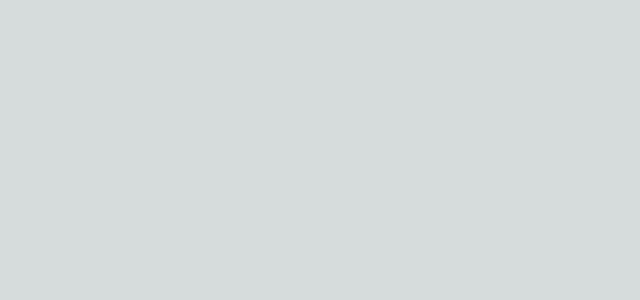
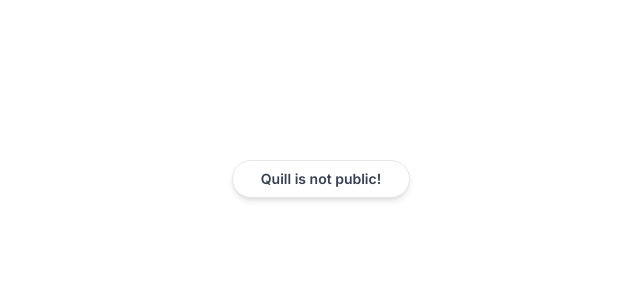
Before and after one commit to uuuuooii/quill, a Next.js app: page / in a window 1280 px wide. Shown: the top 300 px of the page, without its empty margins (319-959 px from the left). Built offline with nearby package versions, Linux system fonts and the light colour scheme.

Commit message:
Update: tailwind 재사용코드

```diff
--- a/src/app/globals.css
+++ b/src/app/globals.css
@@ -2,26 +2,49 @@
 @tailwind components;
 @tailwind utilities;
 
-:root {
-  --foreground-rgb: 0, 0, 0;
-  --background-start-rgb: 214, 219, 220;
-  --background-end-rgb: 255, 255, 255;
-}
+@layer base {
+  :root {
+    --background: 0 0% 100%;
+    --foreground: 222.2 84% 4.9%;
+    --card: 0 0% 100%;
+    --card-foreground: 222.2 84% 4.9%;
+    --popover: 0 0% 100%;
+    --popover-foreground: 222.2 84% 4.9%;
+    --primary: 221.2 83.2% 53.3%;
+    --primary-foreground: 210 40% 98%;
+    --secondary: 210 40% 96.1%;
+    --secondary-foreground: 222.2 47.4% 11.2%;
+    --muted: 210 40% 96.1%;
+    --muted-foreground: 215.4 16.3% 46.9%;
+    --accent: 210 40% 96.1%;
+    --accent-foreground: 222.2 47.4% 11.2%;
+    --destructive: 0 84.2% 60.2%;
+    --destructive-foreground: 210 40% 98%;
+    --border: 214.3 31.8% 91.4%;
+    --input: 214.3 31.8% 91.4%;
+    --ring: 221.2 83.2% 53.3%;
+    --radius: 0.5rem;
+  }
 
-@media (prefers-color-scheme: dark) {
-  :root {
-    --foreground-rgb: 255, 255, 255;
-    --background-start-rgb: 0, 0, 0;
-    --background-end-rgb: 0, 0, 0;
+  .dark {
+    --background: 222.2 84% 4.9%;
+    --foreground: 210 40% 98%;
+    --card: 222.2 84% 4.9%;
+    --card-foreground: 210 40% 98%;
+    --popover: 222.2 84% 4.9%;
+    --popover-foreground: 210 40% 98%;
+    --primary: 217.2 91.2% 59.8%;
+    --primary-foreground: 222.2 47.4% 11.2%;
+    --secondary: 217.2 32.6% 17.5%;
+    --secondary-foreground: 210 40% 98%;
+    --muted: 217.2 32.6% 17.5%;
+    --muted-foreground: 215 20.2% 65.1%;
+    --accent: 217.2 32.6% 17.5%;
+    --accent-foreground: 210 40% 98%;
+    --destructive: 0 62.8% 30.6%;
+    --destructive-foreground: 210 40% 98%;
+    --border: 217.2 32.6% 17.5%;
+    --input: 217.2 32.6% 17.5%;
+    --ring: 224.3 76.3% 48%;
   }
 }
-
-body {
-  color: rgb(var(--foreground-rgb));
-  background: linear-gradient(
-      to bottom,
-      transparent,
-      rgb(var(--background-end-rgb))
-    )
-    rgb(var(--background-start-rgb));
-}
--- a/src/app/layout.tsx
+++ b/src/app/layout.tsx
@@ -1,3 +1,4 @@
+import { cn } from '@/lib/utils'
 import './globals.css'
 import type { Metadata } from 'next'
 import { Inter } from 'next/font/google'
@@ -15,8 +16,13 @@
   children: React.ReactNode
 }) {
   return (
-    <html lang="en">
-      <body className={inter.className}>{children}</body>
+    <html lang="en" className='light'>
+      <body className={cn(
+        'min-h-screen font-sans antialiased grainy',
+        inter.className
+      )}>
+        {children}
+      </body>
     </html>
   )
 }
--- a/src/app/page.tsx
+++ b/src/app/page.tsx
@@ -1,7 +1,14 @@
+import Inner from '@/components/Inner'
 import Image from 'next/image'
 
 export default function Home() {
   return (
-    <div></div>
+    <Inner classNeme='mb-12 mt-28 sm:mt-40 flex flex-col item-center justify-center text-center'>
+      <div className='mx-auto mb-4 flex max-w-fit items-center justify-center space-x-2 overflow-hidden rounded-full border border-gray-200 bg-white px-7 py-2 shadow-md backdrop-blur transition-all hover:border-gray-300 hover:bg-white/50'>
+        <p className='text-sm font-semibold text-gray-700'>
+          Quill is not public!
+        </p>
+      </div>
+    </Inner>
   )
 }
--- /dev/null
+++ b/src/components/Inner.tsx
@@ -0,0 +1,17 @@
+import { cn } from '@/lib/utils'
+import React, { ReactNode } from 'react'
+
+interface InnerProps {
+  classNeme?: string
+  children: ReactNode
+}
+
+const Inner = ({ classNeme, children }: InnerProps) => {
+  return (
+    <div className={cn('mx-auto w-full max-w-screen-xl px-2.5 md:px-20', classNeme)}>
+      {children}
+    </div>
+  )
+}
+
+export default Inner
--- /dev/null
+++ b/src/lib/utils.ts
@@ -0,0 +1,6 @@
+import clsx, { ClassValue } from 'clsx';
+import { twMerge } from 'tailwind-merge';
+
+export function cn(...inputs: ClassValue[]) {
+  return twMerge(clsx(inputs));
+}
--- a/tailwind.config.ts
+++ b/tailwind.config.ts
@@ -1,4 +1,4 @@
-import type { Config } from 'tailwindcss'
+import type { Config } from 'tailwindcss';
 
 const config: Config = {
   content: [
@@ -7,14 +7,19 @@
     './src/app/**/*.{js,ts,jsx,tsx,mdx}',
   ],
   theme: {
+    container: {
+      center: true,
+      padding: '2rem',
+      screens: {
+        '2xl': '1400px',
+      },
+    },
     extend: {
-      backgroundImage: {
-        'gradient-radial': 'radial-gradient(var(--tw-gradient-stops))',
-        'gradient-conic':
-          'conic-gradient(from 180deg at 50% 50%, var(--tw-gradient-stops))',
+      maxWidth: {
+        '8xl': '1408px',
       },
     },
   },
   plugins: [],
-}
-export default config
+};
+export default config;
```
Also changed, not shown: package.json (+7 -5 lines), 1 other file (tests, documents, lock files or other folders).
